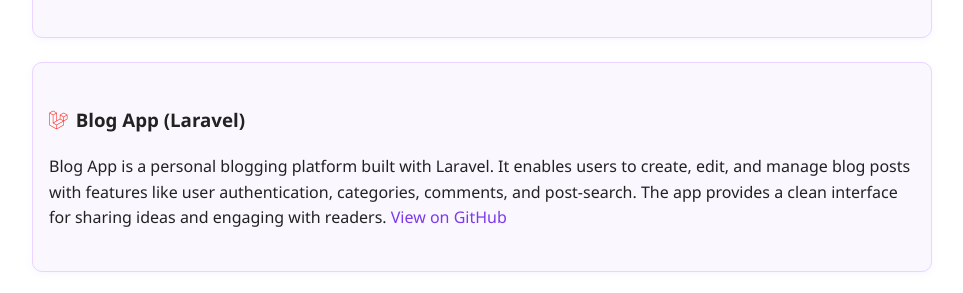
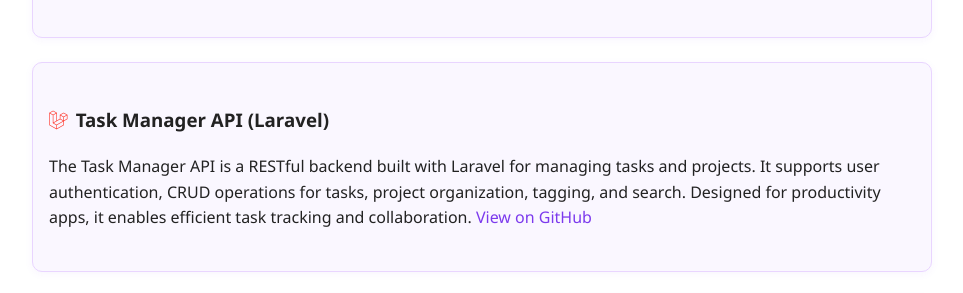
Before and after one commit to youssef-ahmed-cs/project-frontend-ITI, a plain HTML site: page index.html in a window 1280 px wide. Shown: the part 1341-1634 px from the top of the page, without its empty margins (158-1121 px from the left). Drawn offline with Linux system fonts and the light colour scheme.

Commit message:
new verstion v10

```diff
--- a/index.html
+++ b/index.html
@@ -3,7 +3,8 @@
 <head>
     <meta charset="UTF-8">
     <meta name="viewport" content="width=device-width, initial-scale=1.0">
-    <title>My Portfolio</title>
+    <title>Youssef Ahmed</title>
+    <link rel="icon" type="image/png" href="images/mylaravel.ico">
     <link rel="stylesheet" href="style.css">
     <link rel="stylesheet" href="https://cdnjs.cloudflare.com/ajax/libs/font-awesome/6.4.2/css/all.min.css">
     <link rel="stylesheet" href="https://cdnjs.cloudflare.com/ajax/libs/font-awesome/6.5.0/css/all.min.css"/>
@@ -72,6 +73,16 @@
                 and manage notes efficiently. The app features user authentication, rich text editing, tagging, and
                 search functionality, making it ideal for personal productivity and team collaboration
                 <a href="https://github.com/youssef-ahmed-cs/Notes-App-Laravel" target="_blank">View on GitHub</a>
+            </p>
+        </div>
+
+        <div class="project-card">
+            <h3><i class="fab fa-laravel" style="color:#ff2d20; margin-right:0.5rem;"></i>Task Manager API (Laravel)
+            </h3>
+            <p>The Task Manager API is a RESTful backend built with Laravel for managing tasks and projects.
+                It supports user authentication, CRUD operations for tasks, project organization, tagging, and search.
+                Designed for productivity apps, it enables efficient task tracking and collaboration.
+                <a href="hhttps://github.com/youssef-ahmed-cs/Task-Manager-Laravel" target="_blank">View on GitHub</a>
             </p>
         </div>
 
```
Also changed, not shown: images/myicon.ico (added), images/mylaravel.ico (added).
